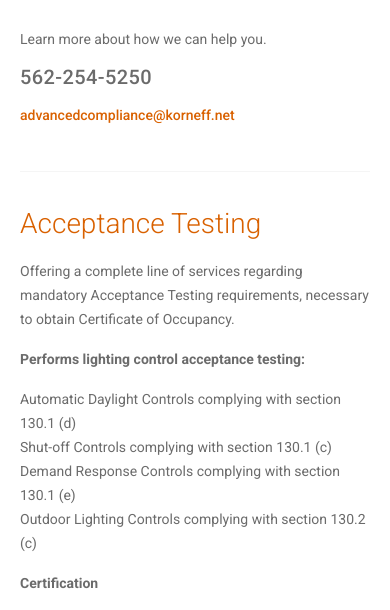
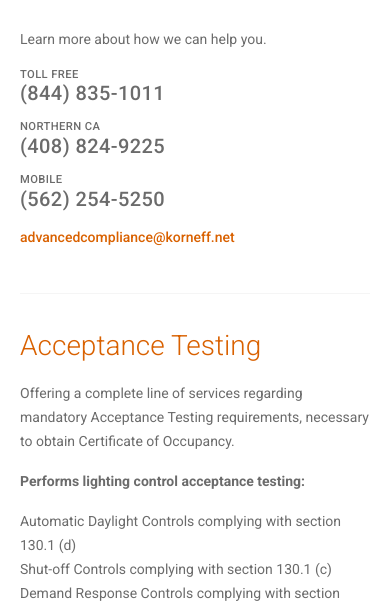
Before and after one commit to mapk/advcomplaince, a plain HTML site: page index.html in a window 390 px wide. Shown: the part 197-807 px from the top of the page. Drawn offline with nearby package versions, Linux system fonts and the light colour scheme.

Commit message:
added new phone numbers

```diff
--- a/index.html
+++ b/index.html
@@ -34,8 +34,8 @@
 <div class="cta">
 	<div class="cta-content">
 		<h5>Advanced Compliance</h5>
-		<p>Learn more about how we can help you. Call us at 562-254-5250.</p>
-		<h5 class="mobile">Call 562-254-5250</h5>
+		<p>Learn more about how we can help you. Call us at (844) 835-1011.</p>
+		<h5 class="mobile">Call (844) 835-1011</h5>
 	</div>
 </div>
 
@@ -43,7 +43,12 @@
 	<div class="side">
 		<img src="images/logo.jpg" class="logo" />
 		<p style="margin-top:30px;">Learn more about how we can help you.</p>
-		<h5>562-254-5250</h5>
+		<h5><span style="text-transform:uppercase; font-size:0.8rem; display:block; line-height:1.5;">Toll free</span>
+		(844) 835-1011</h5>
+		<h5><span style="text-transform:uppercase; font-size:0.8rem; display:block; line-height:1.5;">Northern CA</span>
+		(408) 824-9225</h5>
+		<h5><span style="text-transform:uppercase; font-size:0.8rem; display:block; line-height:1.5;">Mobile</span>
+		(562) 254-5250</h5>
 		<p><a href="mailto:advancedcompliance@korneff.net">advancedcompliance@korneff.net</a></p>
 	</div>
 	<div class="main">
@@ -197,7 +202,7 @@
 </section>
 
 <footer>
-	<p>&copy; Copyright 2015. All rights reserved. Contact Advanced Compliance at 562-254-5250 or <a href="mailto:advancedcompliance@korneff.net">advancedcompliance@korneff.net</a></p>
+	<p>&copy; Copyright 2015. All rights reserved. Contact Advanced Compliance at (844) 835-1011 or <a href="mailto:advancedcompliance@korneff.net">advancedcompliance@korneff.net</a></p>
 	<p><a href="http://markuraine.com"><img src="images/beard.png" width="30" style="margin-top:10px;" /></a></p>
 </footer>
 
```
